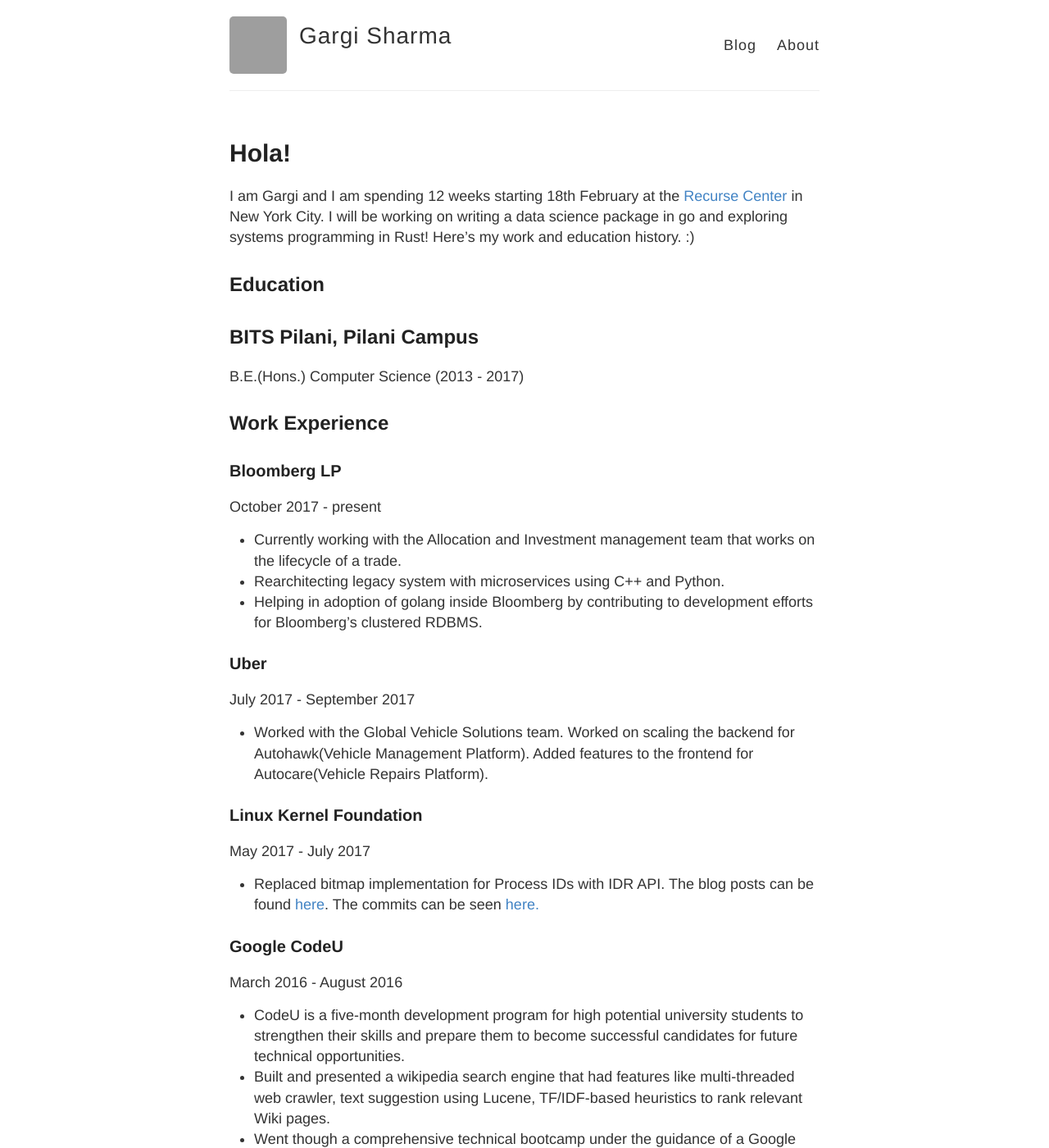
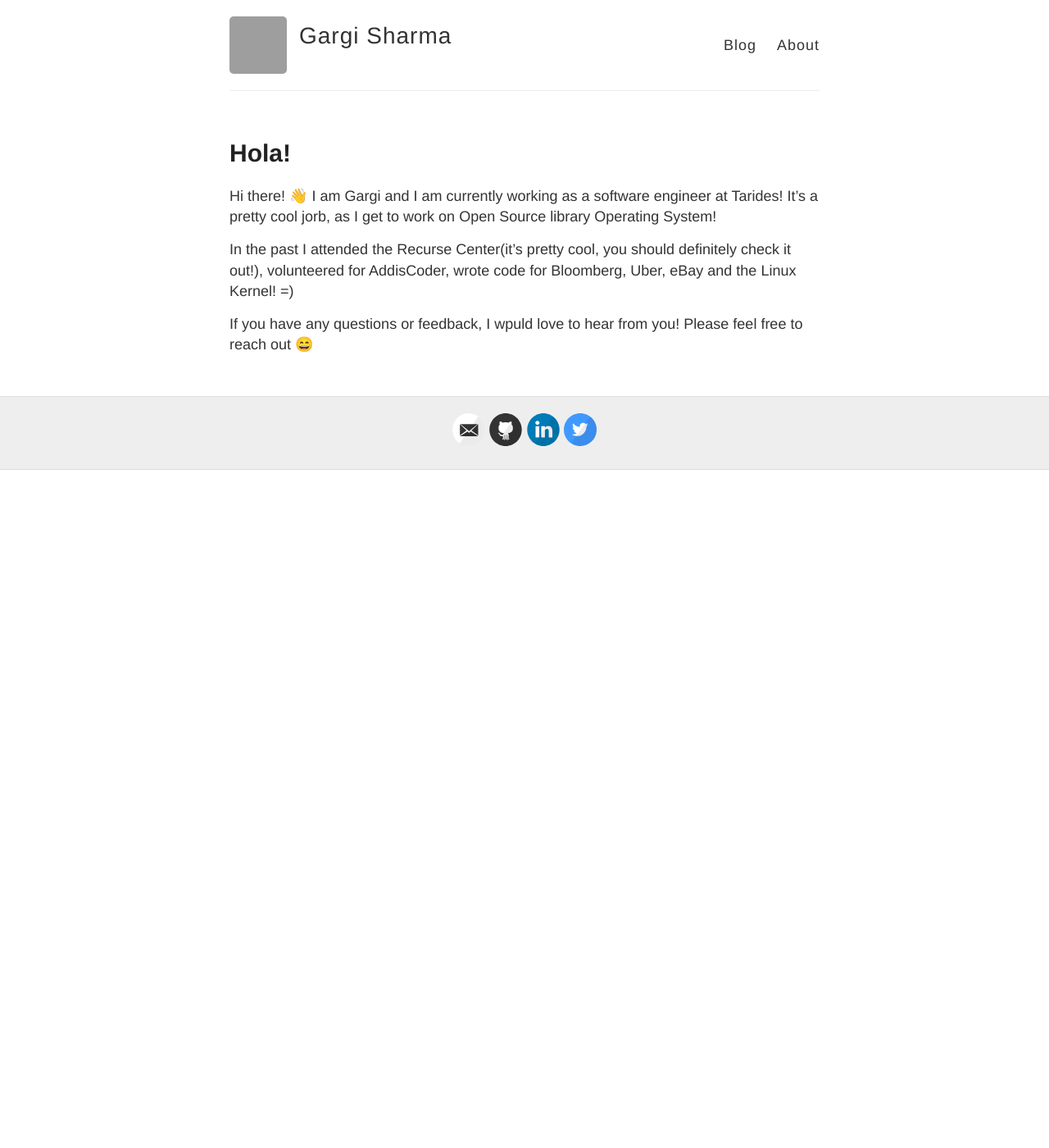
Before and after one commit to gs0510/gs0510.github.io, a Jekyll site: the page built from about.md, in a window 1280 px wide and 1400 px high. Shown: the whole window at 82% size. Built offline with Jekyll 4.4.1, drawn with Linux system fonts in a browser that asks for light colours; some of the changed text lies outside the part shown; grey boxes are pictures that could not be loaded.

Commit message:
About is no longer a resume

```diff
--- a/about.md
+++ b/about.md
@@ -4,84 +4,8 @@
 permalink: /about/
 ---
 
-I am Gargi and I am spending 12 weeks starting 18th February at the [Recurse Center](http://recurse.com) in New York City.
-I will be working on writing a data science package in go and exploring systems programming in Rust!
-Here's my work and education history. :)
+Hi there! 👋 I am Gargi and I am currently working as a software engineer at Tarides! It's a pretty cool jorb, as I get to work on Open Source library Operating System!
 
-Education
-------
+In the past I attended the Recurse Center(it's pretty cool, you should definitely check it out!), volunteered for AddisCoder, wrote code for Bloomberg, Uber, eBay and the Linux Kernel! =)
 
-## BITS Pilani, Pilani Campus
-B.E.(Hons.) Computer Science (2013 - 2017)
-
-Work Experience
-------
-
-### Bloomberg LP
-October 2017 - present
-
-*   Currently working with the Allocation and Investment management team that works on the lifecycle of a trade.
-*   Rearchitecting legacy system with microservices using C++ and Python.
-*   Helping in adoption of golang inside Bloomberg by contributing to development efforts for Bloomberg's clustered RDBMS.
-
-### Uber
-July 2017 - September 2017
-
-*   Worked with the Global Vehicle Solutions team. Worked on scaling the backend for Autohawk(Vehicle Management Platform). Added features to the frontend for Autocare(Vehicle Repairs Platform).
-
-### Linux Kernel Foundation
-May 2017 - July 2017
-
-*   Replaced bitmap implementation for Process IDs with IDR API. The blog posts can be found [here](https://medium.com/@gargi_sharma). The commits can be seen [here.](https://github.com/torvalds/linux/commits?author=gs0510&since=2017-11-01T00:00:00Z&until=2017-11-22T00:00:00Z)
-
-### Google CodeU
-March 2016 - August 2016
-
-*   CodeU is a five-month development program for high potential university students to strengthen their skills and prepare them to become successful candidates for future technical opportunities.
-*   Built and presented a wikipedia search engine that had features like multi-threaded web crawler, text suggestion using Lucene, TF/IDF-based heuristics to rank relevant Wiki pages.
-*   Went though a comprehensive technical bootcamp under the guidance of a Google software engineer
-
-### eBay Inc.
-May 2016 - July 2016
-
-*   Worked with the platforms team to build a DevOps dashboard. Used Javascript, HTML, CSS to build a Node.js web application.
-*   Also worked on a Trends widget that scraped fashion trends from popular websites like Vogue, Elle, etc. and searched for the corresponding listings on the website.
-
-### Quant One Technologies(formerly Hedge Capital Quants Advisory, LLC)
-May 2015 - July 2015
-
-*   Made a trading strategy that involved identifying Japanese Candlestick patterns for entry into markets, used Average True Range based filters for squaring off positions.
-*   Also performed sentiment analysis of twitter feeds to find out the correlation between the stock market direction and the sentiment of the twitter feed.
-
-Research Experience
-------
-
-### Web Intelligence and Social Computing(WiSoc) Lab
-
-*   Currently working on a Deep Learning Algorithm for text summarization. Previously worked on an algorithm that uses weighted minimum vertex cover to score sentences to generate summary.
-*   Also used Wikipedia based topic identification to remove dummy features and implemented algorithms to reduce redundancy in extractive text summarization.
-*   Also modeled the text as a graph and used graph based algorithms to generate abstractive summaries.
-
-Teaching Experience
-------
-
-### Computer Networks CS F303
-First Degree teaching Assistant
-
-*   Partly responsible for creating weekly lab sheets that reflect the material taught in the class that week.
-*   Assisted lab sessions.
-
-### Parallel Computing CS F422
-First Degree Teaching Assistant
-
-*   Assisted with evaluations of assignments.
-*   Conducted tutorials on pthreads and OpenMP.
-
-Publications
-------
-
-[ATSSI: Abstractive Text Summarization Using Sentiment Infusion](http://www.sciencedirect.com/science/article/pii/S187705091631153X)
-In this paper, we proposed a graph based technique that generates summaries of redundant opinions and uses sentiment analysis to combine the statements. The summaries thus generated were abstraction based summaries and were well formed to convey the gist of the text.
-
-[Deep Paraphrase Detection in Indian Languages](https://dl.acm.org/citation.cfm?id=3122119)
-This paper presents an approach to the problem of paraphrase identification in English and Indian languages using Convolutional Neural Network (CNN) and Recurrent Neural Network (RNN). The lack of NLP resources for Indian languages has been a deterrent to the advancement of paraphrase detection task in Indian languages. Three approaches have been proposed, a simple CNN that uses word embeddings as input, a CNN that uses WordNet scores as input and RNN based approach with both LSTM and bi-directional LSTM.
+If you have any questions or feedback, I wpuld love to hear from you! Please feel free to reach out 😄
```
